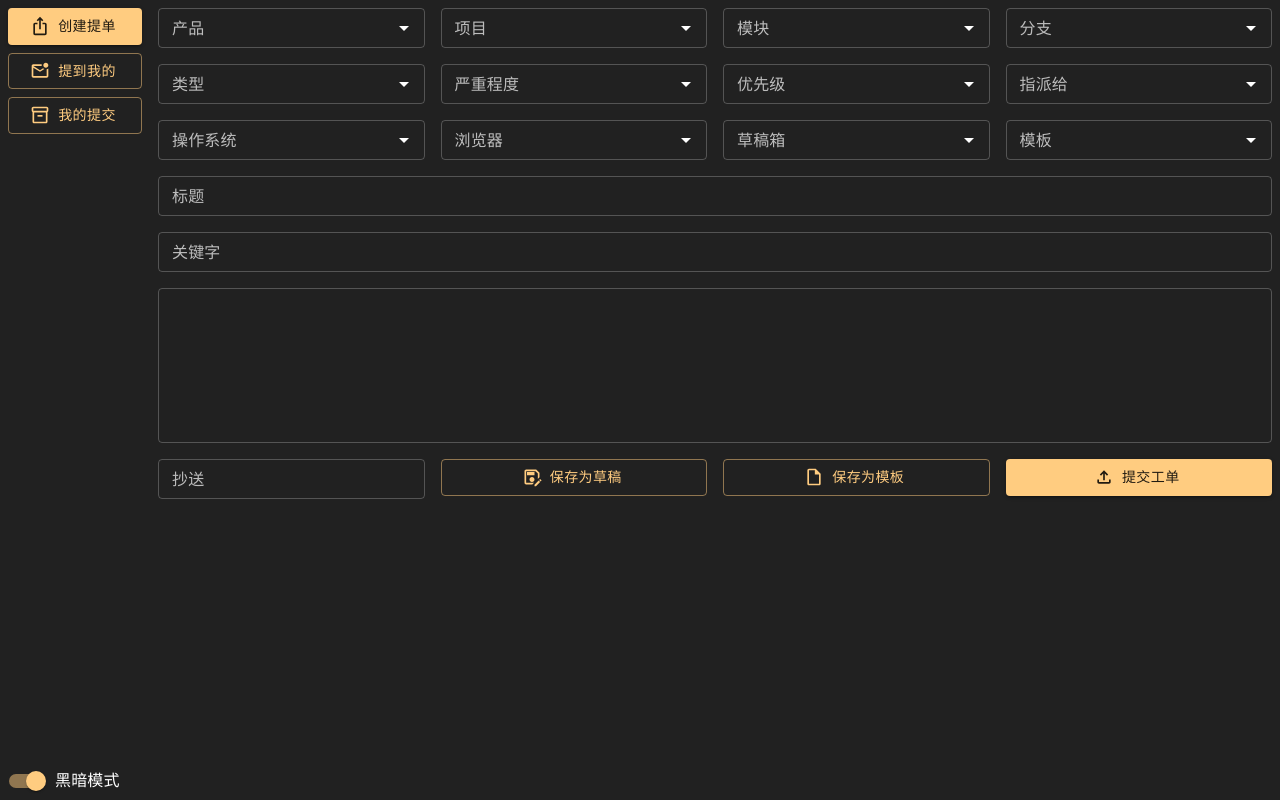
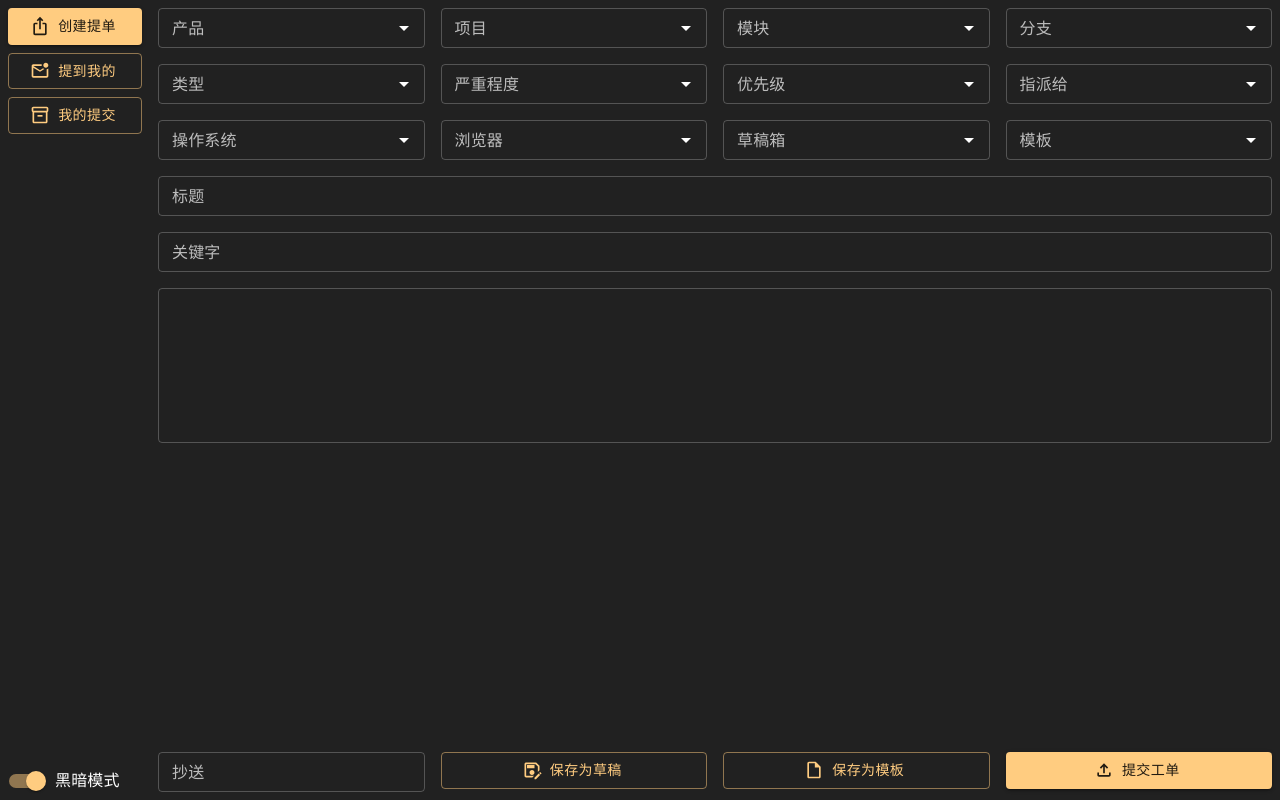
Before and after one commit to Pylogmon/committer-tauri, a React (Vite) app: page /committer in a window 1280 px wide. Built offline with nearby package versions, Linux system fonts and the light colour scheme.

Commit message:
perf: 优化布局

```diff
--- a/src/App.jsx
+++ b/src/App.jsx
@@ -18,7 +18,7 @@ export default function App() {
   return (
     <ThemeProvider theme={mode ? DarkTheme : LightTheme}>
       <CssBaseline />
-      <Grid sx={{ height: '100vh' }} container spacing={0}>
+      <Grid sx={{ height: '100vh' }} container>
         <Grid item xs='auto' container direction={'column'}>
           <Grid item xs>
             <SideBar />
@@ -29,7 +29,7 @@ export default function App() {
             </Box>
           </Grid>
         </Grid>
-        <Grid item xs>
+        <Grid item xs container>
           {page}
         </Grid>
       </Grid>
--- a/src/components/Editor/index.jsx
+++ b/src/components/Editor/index.jsx
@@ -57,10 +57,10 @@ export default function Editor() {
     const [sendto, setSendto] = useState('')
 
     let state = { product, project, module, branch, severity, type, pri, assigned, os, browser, title, keywords, content, sendto }
-    const getState = () => {
-        console.log(state)
-    }
+
     return (
+        <Grid item xs container sx={{ height: '100%' }} direction='column'>
+            <Grid item xs sx={{ overflow: 'auto' }}>
                 <Grid container spacing={2}>
                     <Grid item xs={6} sm={4} md={3} lg={3}>
                         <ComboBox options={typeList} onChange={(e, v) => setProduct(v)} label="产品" />
@@ -107,6 +107,10 @@ export default function Editor() {
                     <Grid item xs={12}>
                         <TextField fullWidth multiline size='small' rows={6} onChange={e => setContent(e.target.value)} />
                     </Grid>
+                </Grid>
+            </Grid>
+            <Grid item xsOffset="auto">
+                <Grid container spacing={2}>
                     <Grid item xs={12} sm={6} md={3} lg={3}>
                         <TextField fullWidth size='small' onChange={e => setSendto(e.target.value)} label='抄送' />
                     </Grid>
@@ -120,5 +124,7 @@ export default function Editor() {
                         <Button fullWidth variant='contained' startIcon={<FileUploadOutlinedIcon />} >提交工单</Button>
                     </Grid>
                 </Grid>
+            </Grid>
+        </Grid>
     )
 }
--- a/src/pages/Committer/index.jsx
+++ b/src/pages/Committer/index.jsx
@@ -4,7 +4,7 @@ import Editor from '../../components/Editor'
 
 export default function Committer() {
     return (
-        <Box sx={{ padding: '8px', overflow: 'auto' }} maxHeight='100vh'>
+        <Box sx={{ padding: '8px' }} maxHeight='100vh'>
             <Editor />
         </Box>
     )
```
Lines whose indentation alone changed are shown as unchanged.
